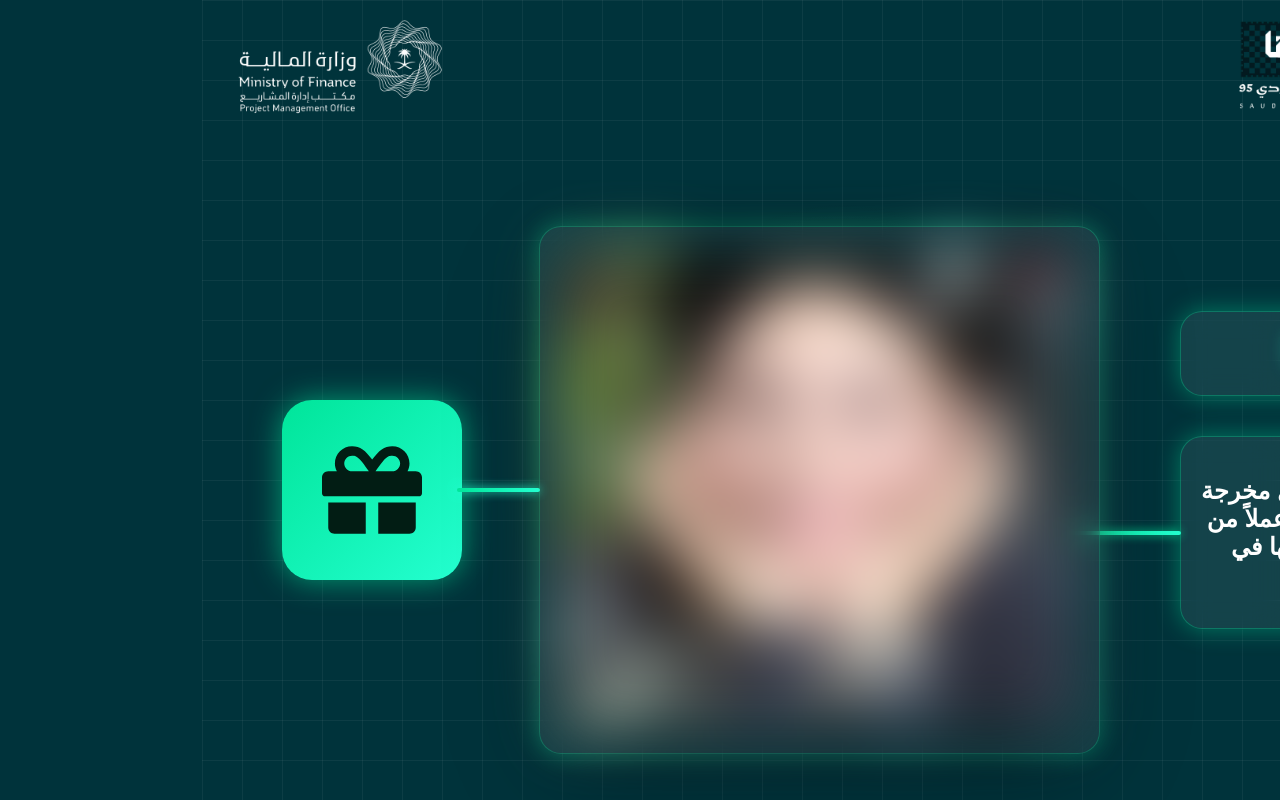
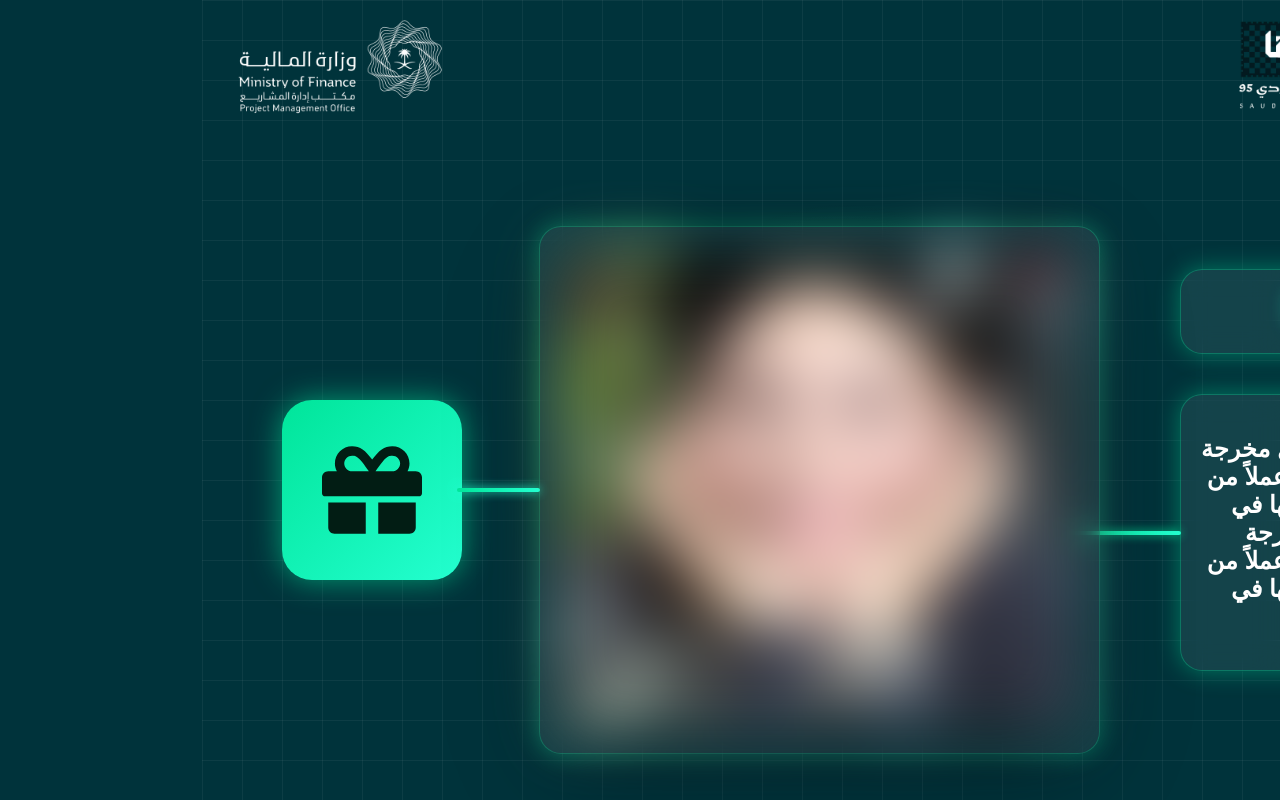
Before and after one commit to AbdullahTammar/PMO-GAME, a React (Create React App) app: page /game in a window 1280 px wide. Built offline with nearby package versions, Linux system fonts and the light colour scheme.

Commit message:
fix issue

```diff
--- a/public/index.html
+++ b/public/index.html
@@ -4,10 +4,8 @@
     <meta charset="utf-8" />
 
     <!-- ✅ Viewport مضبوط للشاشات الكبيرة -->
-    <meta
-      name="viewport"
-      content="width=device-width, initial-scale=1.0, maximum-scale=1.0, user-scalable=no"
-    />
+    <meta name="viewport" content="width=device-width, initial-scale=1.0" />
+
 
     <meta name="theme-color" content="#000000" />
     <meta
--- a/src/pages/GamePage.jsx
+++ b/src/pages/GamePage.jsx
@@ -19,7 +19,7 @@ function GamePage() {
   const questions = [
     {
       hints: [
-        "تلميح أول: أول مخرجة سعودية تقدم عملاً من تأليفها وإخراجها في بوليوود",
+        "تلميح أول:  أول مخرجة سعودية تقدم عملاً من تأليفها وإخراجها في بوليوو أول مخرجة سعودية تقدم عملاً من تأليفها وإخراجها في بوليوود",
         "تلميح ثاني: شغلت منصب مديرة منظمة الاتحاد الدولي للرياضات العالمية التابعة للأمم المتحدة",
       ],
       answer: "سميرة عزيز",
```
